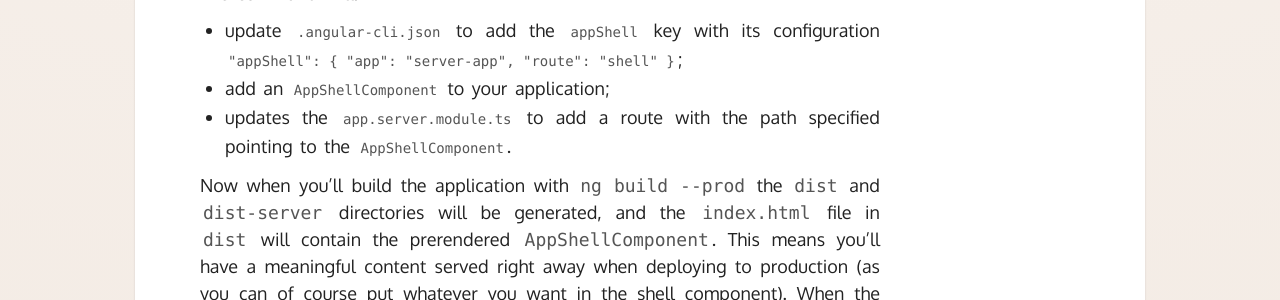
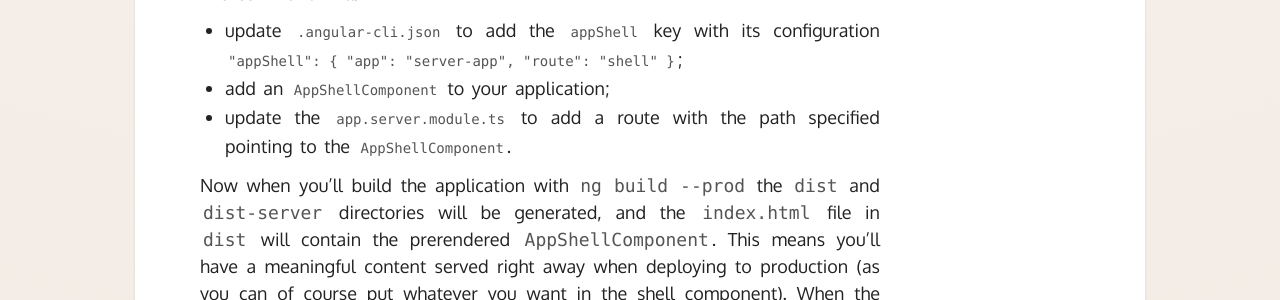
Before and after one commit to Ninja-Squad/ninja-squad.github.com, a Jekyll site: the page built from _posts/2017-12-12-angular-cli-1.6.md, in a window 1280 px wide and 900 px high, scrolled down 4948 px. Shown: the part 154-454 px from the top of the window. Built offline with Jekyll 4.4.1, drawn with Linux system fonts in a browser that asks for light colours; comment, search, counter and statistics services are not loaded.

Commit message:
post: cli 1.6 fix typo

```diff
--- a/_posts/2017-12-12-angular-cli-1.6.md
+++ b/_posts/2017-12-12-angular-cli-1.6.md
@@ -200,7 +200,7 @@ The command will:
 
 - update `.angular-cli.json` to add the `appShell` key with its configuration `"appShell": { "app": "server-app", "route": "shell" }`;
 - add an `AppShellComponent` to your application;
-- updates the `app.server.module.ts` to add a route with the path specified pointing to the `AppShellComponent`.
+- update the `app.server.module.ts` to add a route with the path specified pointing to the `AppShellComponent`.
 
 Now when you'll build the application with `ng build --prod` the `dist` and `dist-server` directories will be generated,
 and the `index.html` file in `dist` will contain the prerendered `AppShellComponent`.
```
